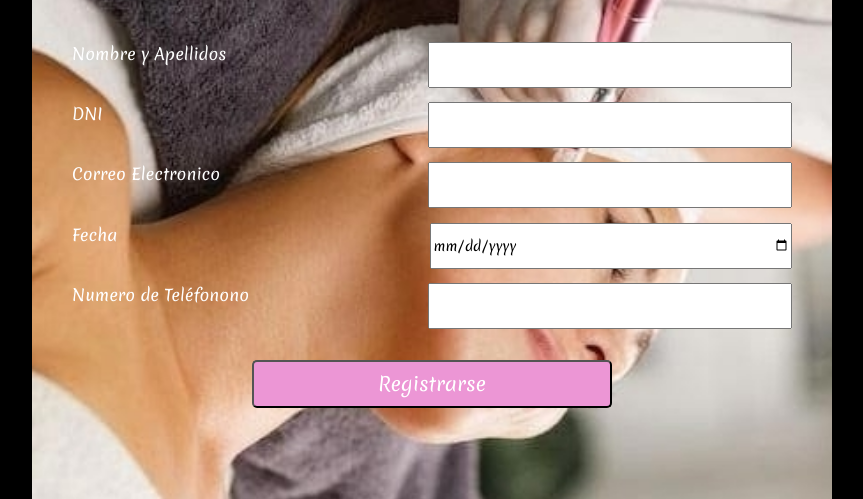
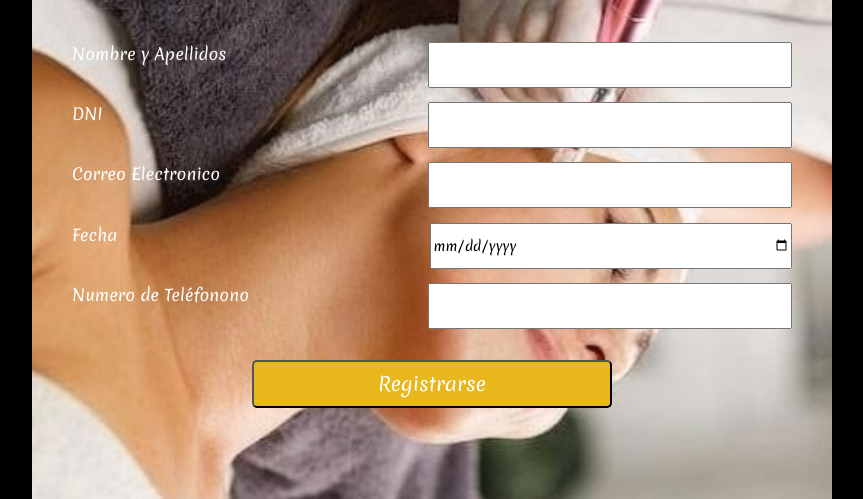
Before and after one commit to nellysa3/zzzz-t2-EFSRT, a plain HTML site: page paginas/contactanos.html in a window 1280 px wide. Shown: the part 234-733 px from the top of the page, without its empty margins (208-1071 px from the left). Drawn offline with Linux system fonts and the light colour scheme.

Commit message:
agregar cambios a contactanos

```diff
--- a/css/styles.css
+++ b/css/styles.css
@@ -277,7 +277,7 @@ figure figubicanos {
     margin-right: auto;
     height: 3rem;
     width: 50%;
-    background-color: #EC96D5;
+    background-color: #E7B71B;
     font-size: larger;
     color: white;
     border-radius: 5px 5px 5px 5px;
```
